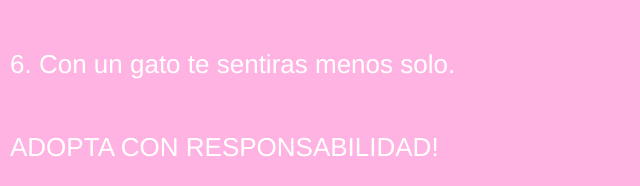
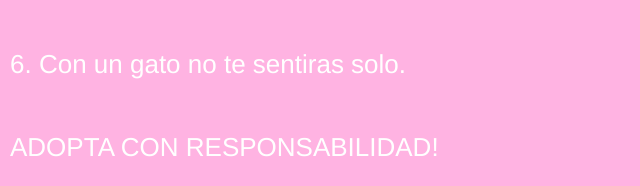
Before and after one commit to NEmilyAguero/ReEntrega-PF-Aguero, a website: page pages/Razones para adoptar uno.html in a window 1280 px wide. Shown: the part 603-789 px from the top of the page, 8-648 px from the left. Drawn offline with Linux system fonts and the light colour scheme.

Commit message:
edit Razones para adoptar uno.html

```diff
--- a/pages/Razones para adoptar uno.html
+++ b/pages/Razones para adoptar uno.html
@@ -49,7 +49,7 @@
       </div>
 
       <div class="scrolling-text">
-        <p>6. Con un gato te sentiras menos solo.</p>
+        <p>6. Con un gato no te sentiras solo.</p>
       </div>
 
 
```
